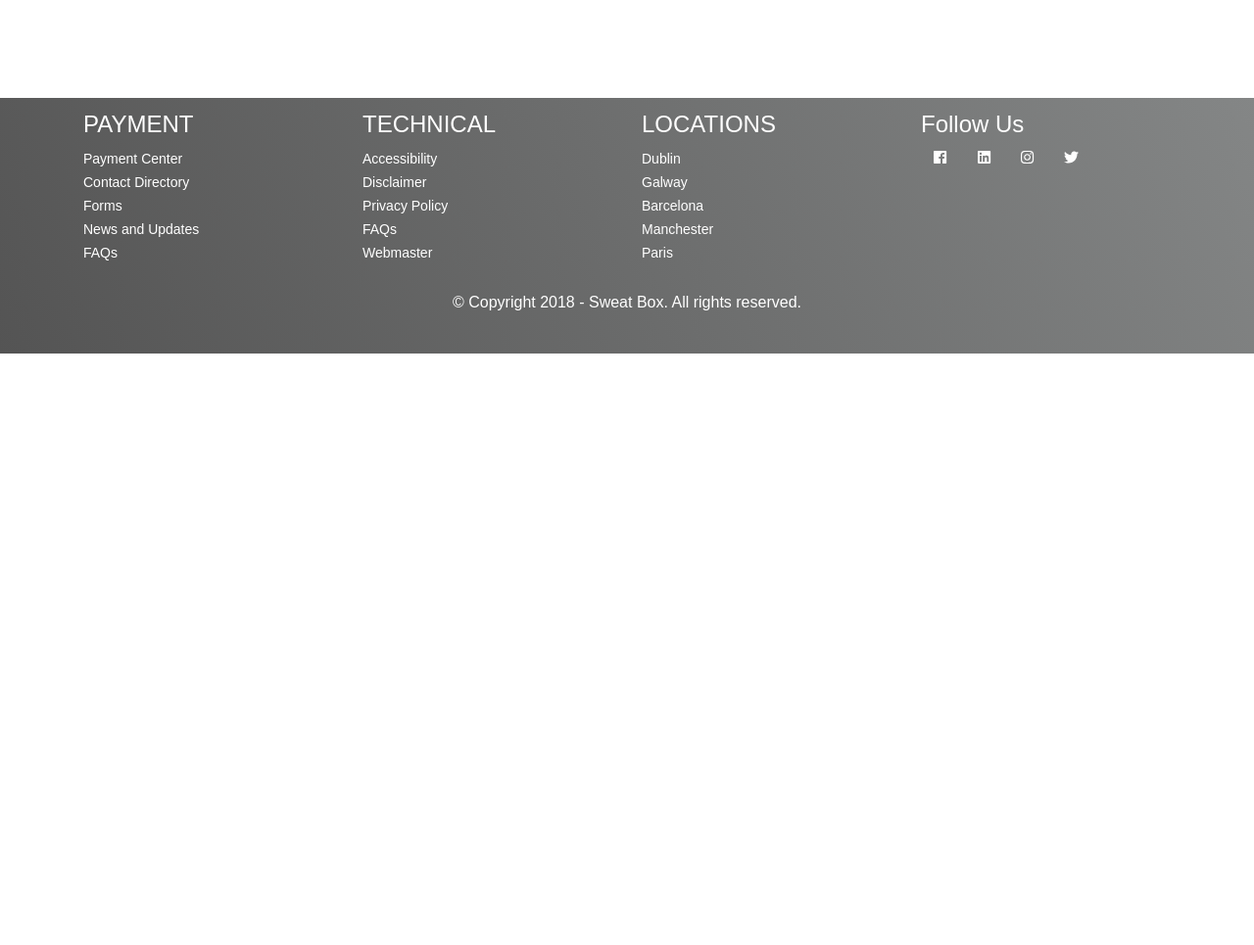
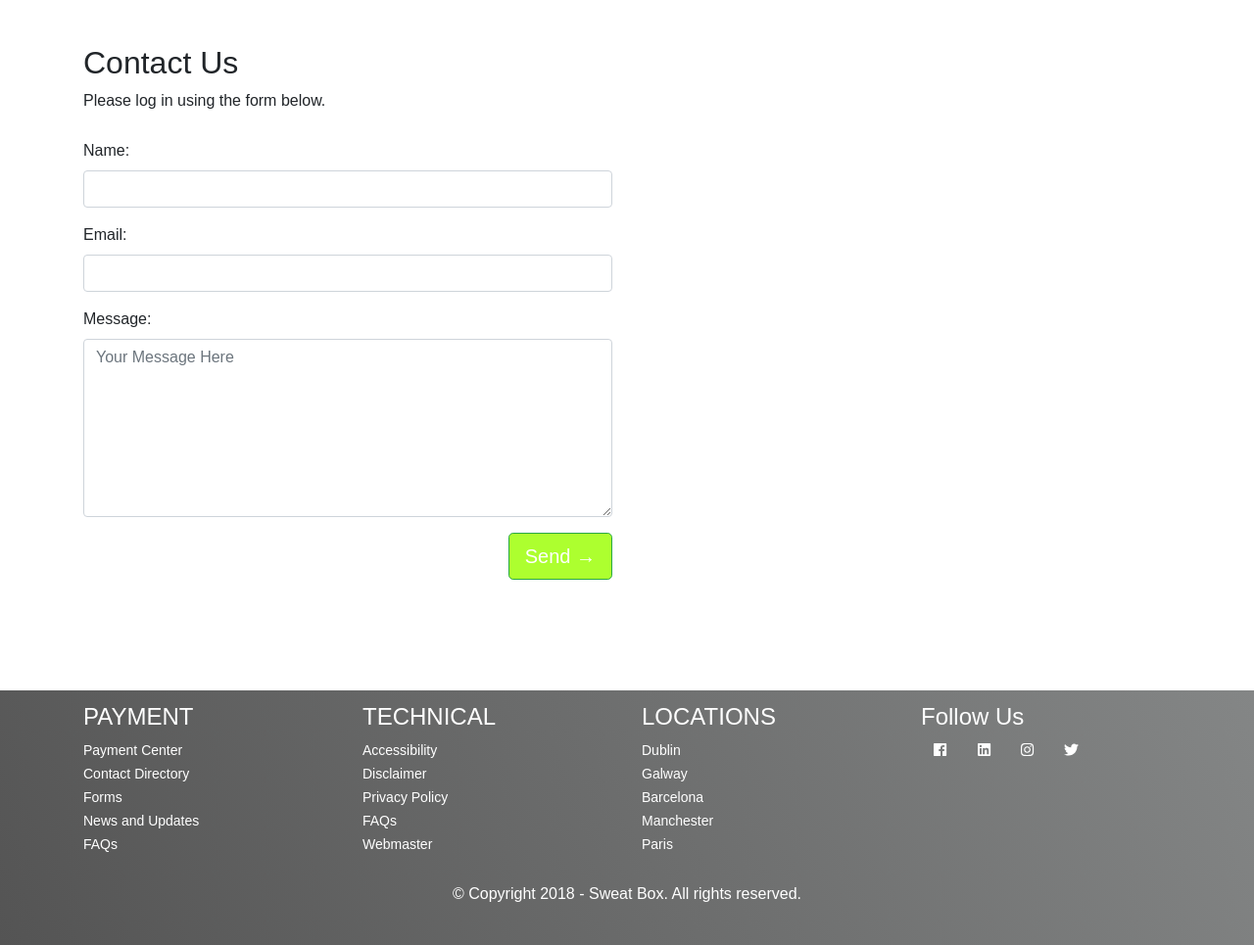
Before and after one commit to roniqroniq/gym_sweatbox, a PHP site: page /login.php in a window 1280 px wide. Shown: the part 200-1165 px from the top of the page at 98% size. Before the commit the page ends 561 px from the top, so only its background shows below. Run offline with PHP 8.4, Linux system fonts and the light colour scheme; some libraries are stand-ins or nearby versions.

Commit message:
Update login.php

```diff
--- a/login.php
+++ b/login.php
@@ -8,7 +8,32 @@ require "header.php";
       <h2>“I like to meditade. But I get rid of my stress at the gym.”</h2>
     </div>
   </div>
-
+  <body >
+    <div class="container">
+        <div class="row">
+            <div class="col-md-6 col-md-offset-3">
+                <h2>Contact Us</h2> Please log in using the form below. </p>
+                <form role="form" method="post" id="login_form" >
+                    <div class="form-group">
+                        <label for="name"> Name:</label>
+                        <input type="text" class="form-control" id="name" name="name" required maxlength="50">
+                    </div>
+                    <div class="form-group">
+                        <label for="email"> Email:</label>
+                        <input type="email" class="form-control" id="email" name="email" required maxlength="50">
+                    </div>
+                    <div class="form-group">
+                        <label for="name"> Message:</label>
+                        <textarea class="form-control" type="textarea" name="message" id="message" placeholder="Your Message Here" maxlength="6000" rows="7"></textarea>
+                    </div>
+                    <button type="submit" class="btn btn-lg btn-success pull-right" id="btnContactUs"a href="#" style="background-color:#ADFF2F" >Send &rarr;</button>
+                </form>
+                <div id="success_message" style="width:100%; height:100%; display:none; "> <h3>Sent your message successfully!</h3> </div>
+                <div id="error_message" style="width:100%; height:100%; display:none; "> <h3>Error</h3> Sorry there was an error sending your form. </div>
+            </div>
+        </div>
+    </div>
+</body>
   <?php
  require "footer.php";
    ?>
```
